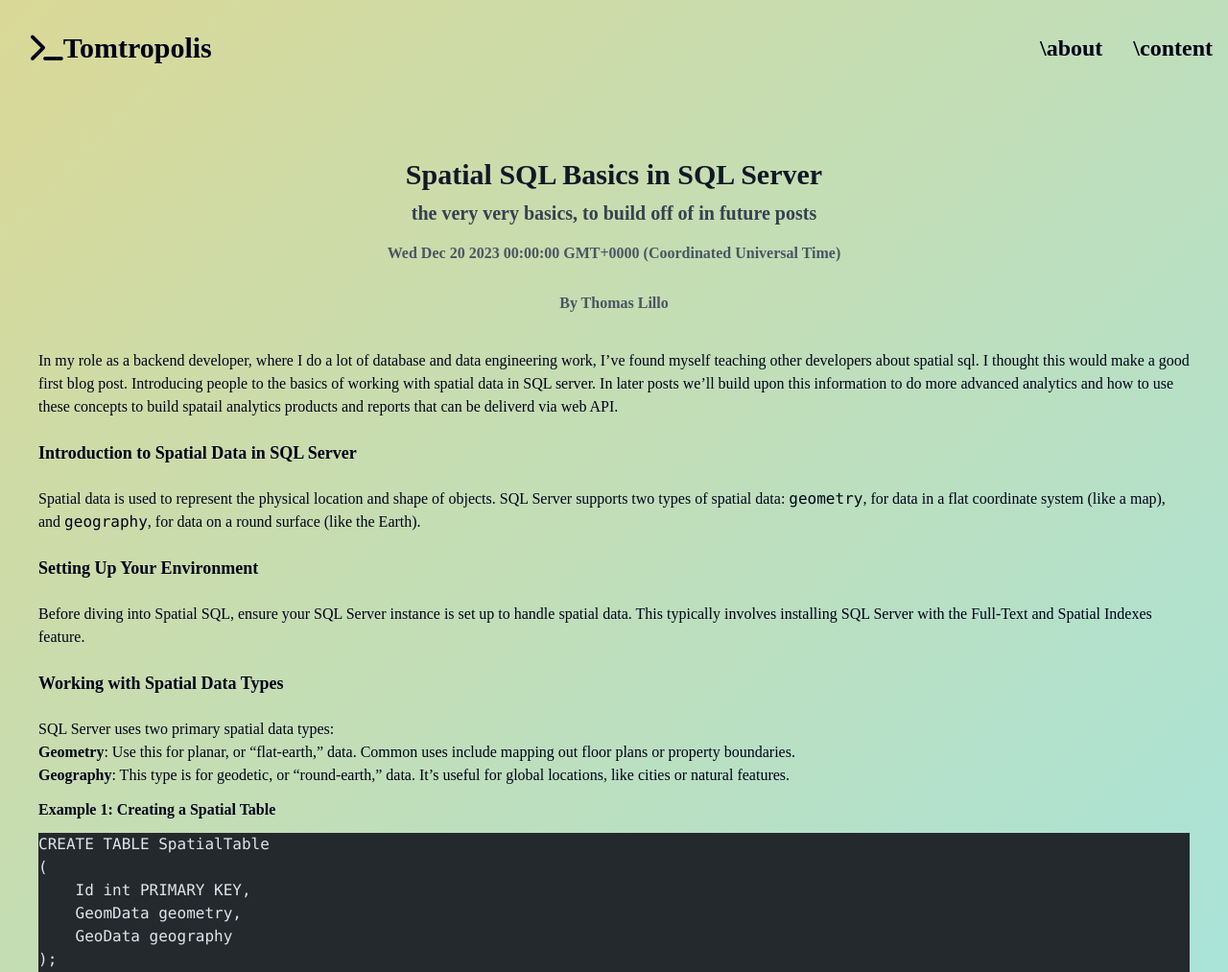
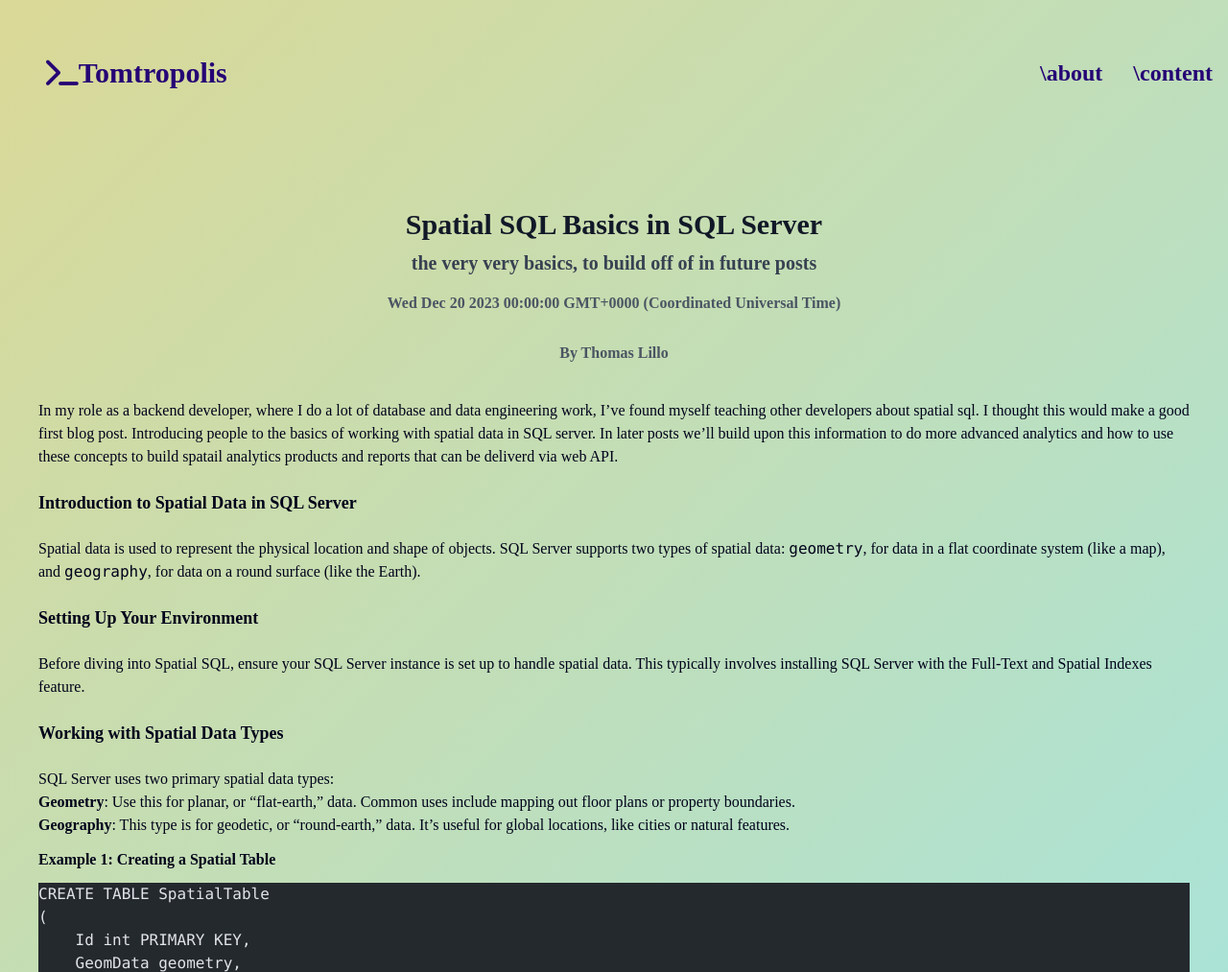
Before and after one commit to thomaslillo/tomtropolis, an Astro site: page /posts/post-1 in a window 1280 px wide. Shown: the top 1013 px of the page at 96% size. Built offline with nearby package versions, Linux system fonts and the light colour scheme; Astro itself is replaced by a stand-in of ours; code samples lack their colours; a web font is replaced by a local one.

Commit message:
new link formatting

```diff
--- a/src/layouts/BlogLayout.astro
+++ b/src/layouts/BlogLayout.astro
@@ -100,4 +100,10 @@ const {frontmatter} = Astro.props;
         color: #3f0abb;
     }
 
+    a {
+        color: #250375;
+        line-height: 1.5;
+        margin: 1rem;
+    }
+
 </style>
```
